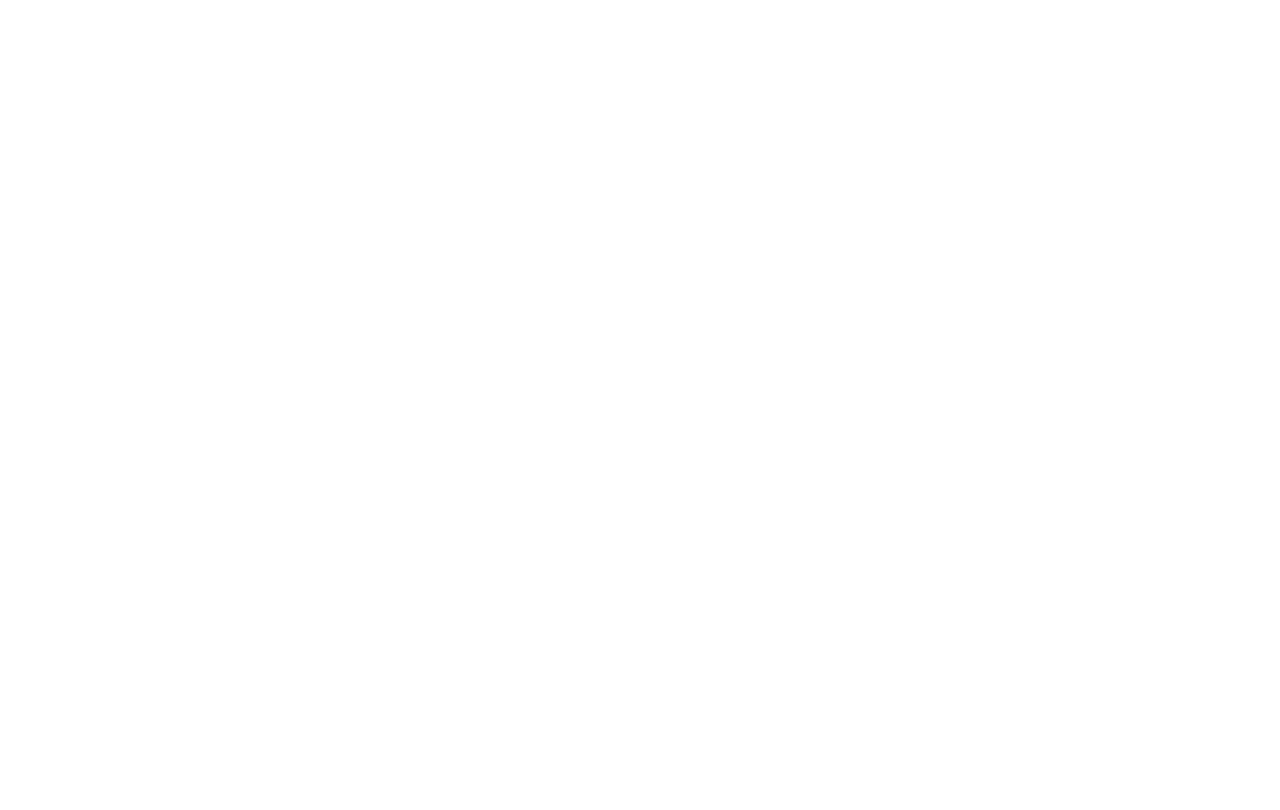
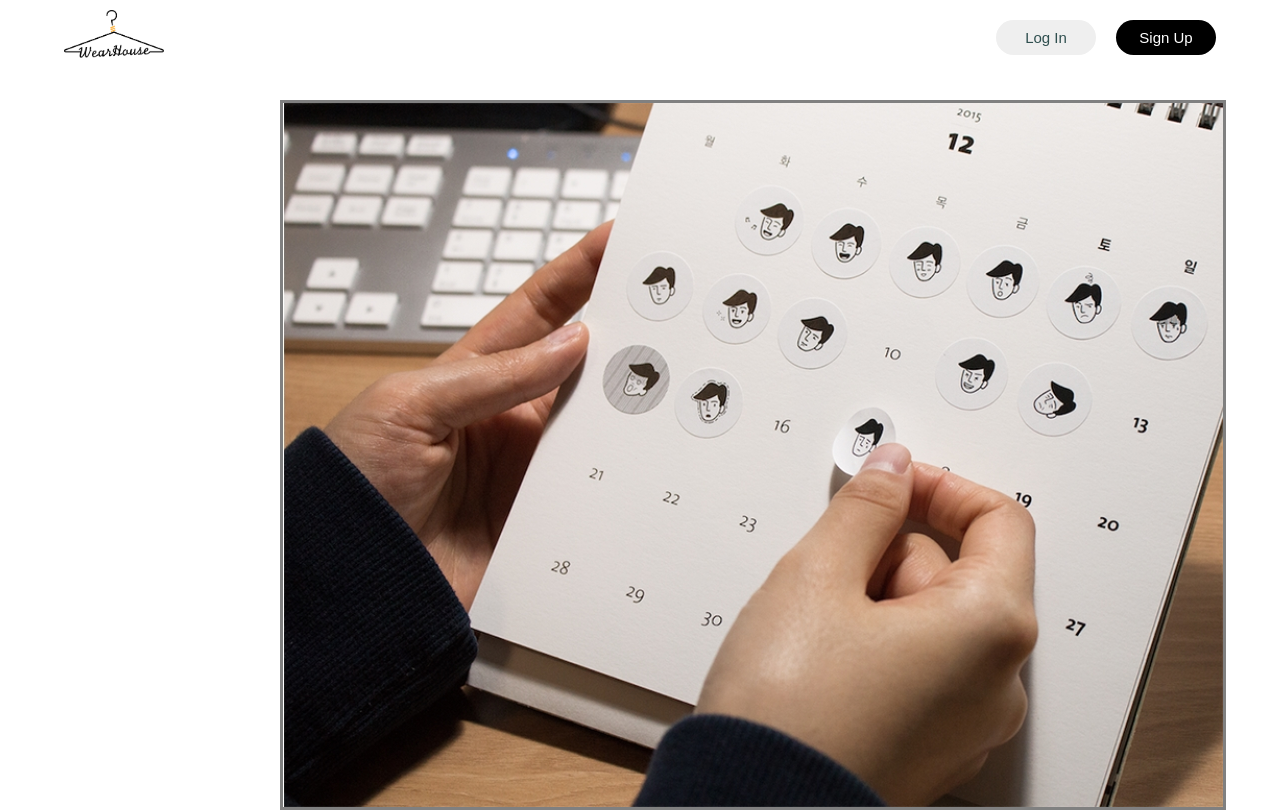
Before and after one commit to swsnu/swpp2019-team5, a React (Create React App) app in the folder front-end/wearhouse/: page /calendar in a window 1280 px wide. Built offline with nearby package versions, Linux system fonts and the light colour scheme.

Commit message:
Add sample image in Calendar

```diff
--- a/front-end/wearhouse/src/Containers/Browse/Browse.scss
+++ b/front-end/wearhouse/src/Containers/Browse/Browse.scss
@@ -7,6 +7,8 @@ $templatecolor: rgba(127, 255, 212, 0.3);
     background-color: rgba(211, 211, 211, 0.3);
     #calendar-button {
         border: none;
+        background-color: rgb(248, 223, 227);
+        color: gray;
         border-radius: 2px;
         padding: 5px 10px;
         font-size: $fontsize;
--- a/front-end/wearhouse/src/Containers/Calendar/Calendar.js
+++ b/front-end/wearhouse/src/Containers/Calendar/Calendar.js
@@ -1,8 +1,15 @@
 import React, { Component } from "react";
-
+import calendar from "../../../src/sample/calendar.jpg";
+import Header from "../Header/Header";
+import "./Calendar.scss";
 class Calendar extends Component {
     render() {
-        return <div className="Calendar"></div>;
+        return (
+            <div className="Calendar">
+                <Header />
+                <img id="calendar" src={calendar} />
+            </div>
+        );
     }
 }
 export default Calendar;
--- /dev/null
+++ b/front-end/wearhouse/src/Containers/Calendar/Calendar.scss
@@ -0,0 +1,6 @@
+#calendar {
+    border: solid gray 3px;
+    position: absolute;
+    left: 280px;
+    top: 100px;
+}
--- a/front-end/wearhouse/src/store/reducers/outfit.js
+++ b/front-end/wearhouse/src/store/reducers/outfit.js
@@ -53,7 +53,7 @@ const initialState = {
             { category: "Accessories", tags: ["black", "golden-buckle"] },
         ],
         satisfactionValue: 3,
-        date: "2019.11.6",
+        date: "2019.11.7",
     },
 };
 
```
Also changed, not shown: front-end/wearhouse/src/sample/calendar.jpg (added), front-end/wearhouse/src/sample/sample4.jpg.
